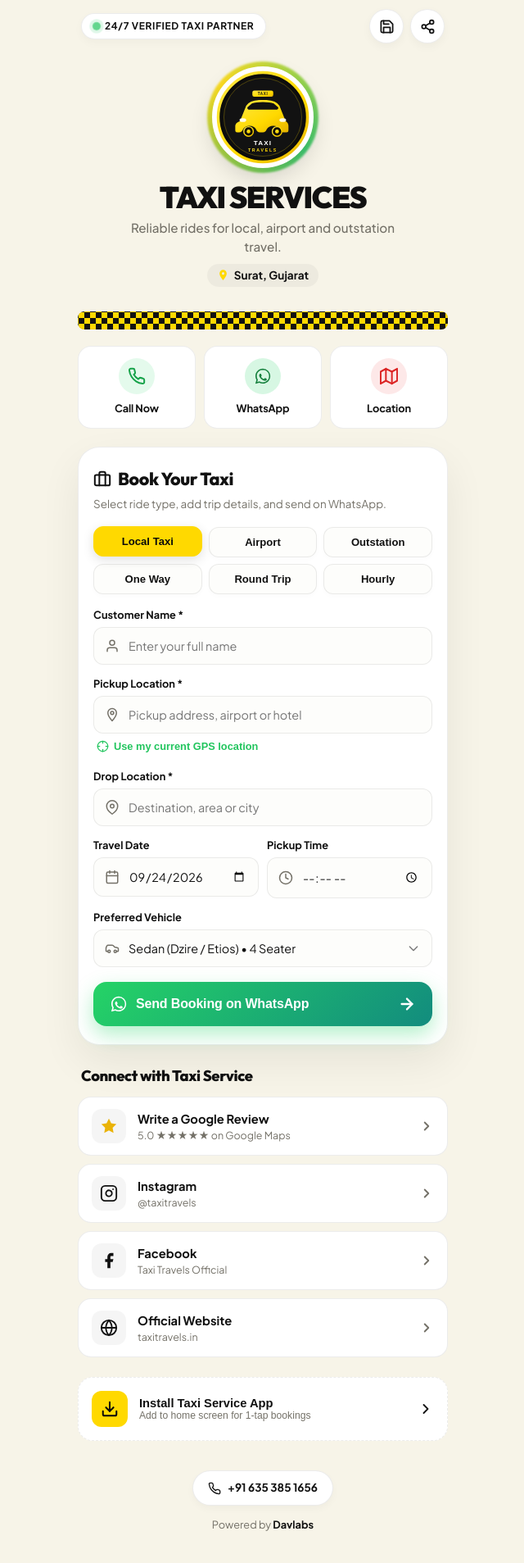
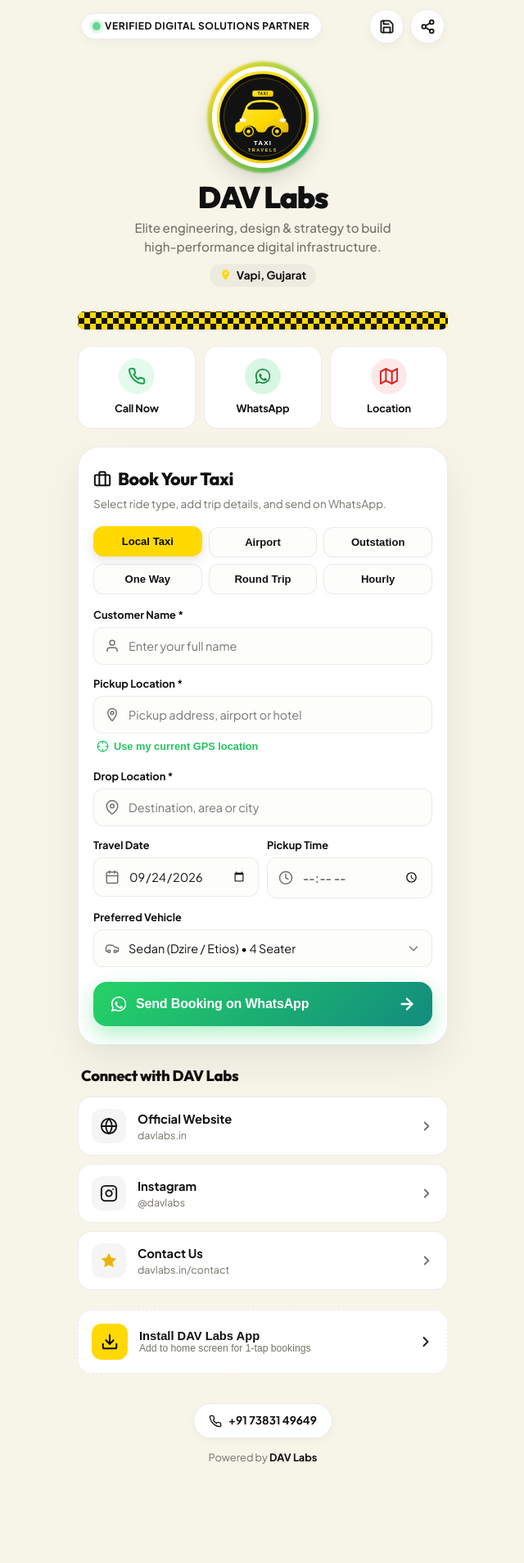
Before and after one commit to AlokMahapatra26/Fleet-Booking, a website: page index.html in a window 1280 px wide. Shown: the part 9-1916 px from the top of the page at 82% size, without its empty margins (319-959 px from the left). Drawn offline with Linux system fonts and the light colour scheme.

Commit message:
data update

```diff
--- a/config.json
+++ b/config.json
@@ -1,10 +1,10 @@
 {
   "brand": {
-    "name": "TAXI SERVICES",
-    "shortName": "Taxi Service",
-    "tagline": "Reliable rides for local, airport and outstation travel.",
-    "locationText": "Surat, Gujarat",
-    "badge": "24/7 Verified Taxi Partner",
+    "name": "DAV Labs",
+    "shortName": "DAV Labs",
+    "tagline": "Elite engineering, design & strategy to build high-performance digital infrastructure.",
+    "locationText": "Vapi, Gujarat",
+    "badge": "Verified Digital Solutions Partner",
     "logoUrl": "assets/logo-taxi.svg",
     "theme": {
       "primary": "#FFD900",
@@ -22,14 +22,14 @@
     }
   },
   "contact": {
-    "primaryPhone": "+919109105155",
-    "displayPhone": "+91 910 910 5155",
-    "whatsappPhone": "919109105155",
-    "secondaryPhone": "+916353851656",
-    "secondaryDisplayPhone": "+91 635 385 1656",
-    "email": "info@taxitravels.in",
-    "address": "Surat, Gujarat, India",
-    "googleMapsUrl": "https://maps.app.goo.gl/gyRVsJUg8bS3QFoa9?g_st=ac"
+    "primaryPhone": "+917383149649",
+    "displayPhone": "+91 73831 49649",
+    "whatsappPhone": "917383149649",
+    "secondaryPhone": "+917383149649",
+    "secondaryDisplayPhone": "+91 73831 49649",
+    "email": "contact@davlabs.in",
+    "address": "Vapi, Valsad, Gujarat - 396195",
+    "googleMapsUrl": "https://davlabs.in"
   },
   "rides": [
     {
@@ -112,39 +112,33 @@
   ],
   "socialLinks": [
     {
-      "type": "review",
-      "label": "Write a Google Review",
-      "subtitle": "5.0 ★★★★★ on Google Maps",
-      "url": "https://maps.google.com"
+      "type": "website",
+      "label": "Official Website",
+      "subtitle": "davlabs.in",
+      "url": "https://davlabs.in"
     },
     {
       "type": "instagram",
       "label": "Instagram",
-      "subtitle": "@taxitravels",
-      "url": "https://instagram.com"
+      "subtitle": "@davlabs",
+      "url": "https://instagram.com/davlabs"
     },
     {
-      "type": "facebook",
-      "label": "Facebook",
-      "subtitle": "Taxi Travels Official",
-      "url": "https://facebook.com"
-    },
-    {
-      "type": "website",
-      "label": "Official Website",
-      "subtitle": "taxitravels.in",
-      "url": "https://taxitravels.in"
+      "type": "review",
+      "label": "Contact Us",
+      "subtitle": "davlabs.in/contact",
+      "url": "https://davlabs.in/contact"
     }
   ],
   "vcard": {
-    "fn": "Taxi Travels",
-    "org": "Taxi Travels",
-    "title": "Taxi Service",
-    "note": "Reliable local, outstation and airport rides."
+    "fn": "DAV Labs",
+    "org": "DAV Labs Solutions",
+    "title": "Digital Solutions Agency",
+    "note": "Elite engineering, design & strategy to build high-performance digital infrastructure."
   },
   "agencyBranding": {
     "showPoweredBy": true,
-    "agencyName": "Davlabs",
+    "agencyName": "DAV Labs",
     "agencyLink": "https://davlabs.in"
   }
 }
--- a/index.html
+++ b/index.html
@@ -51,13 +51,13 @@
         <div class="logo-ring"></div>
         <img id="brandLogo" class="brand-logo-img" src="assets/logo-taxi.svg" alt="Company Logo">
       </div>
-      <h1 id="brandName" class="brand-title">TAXI TRAVELS</h1>
-      <p id="brandTagline" class="brand-tagline">Reliable rides for local, airport and outstation travel.</p>
+      <h1 id="brandName" class="brand-title">DAV Labs</h1>
+      <p id="brandTagline" class="brand-tagline">Elite engineering, design & strategy to build high-performance digital infrastructure.</p>
       <div class="location-badge" id="locationBadge">
         <svg viewBox="0 0 24 24" fill="currentColor">
           <path d="M12 2C8.13 2 5 5.13 5 9c0 5.25 7 13 7 13s7-7.75 7-13c0-3.87-3.13-7-7-7zm0 9.5a2.5 2.5 0 0 1 0-5 2.5 2.5 0 0 1 0 5z"/>
         </svg>
-        <span id="locationText">Surat, Gujarat</span>
+        <span id="locationText">Vapi, Gujarat</span>
       </div>
     </section>
 
@@ -66,7 +66,7 @@
 
     <!-- Quick Action Grid -->
     <div class="quick-actions-grid">
-      <a id="callNowLink" href="tel:+919109105155" class="quick-action-card call">
+      <a id="callNowLink" href="tel:+917383149649" class="quick-action-card call">
         <div class="qa-icon-wrap">
           <svg viewBox="0 0 24 24" fill="none" stroke="currentColor" stroke-width="2.2" stroke-linecap="round" stroke-linejoin="round">
             <path d="M22 16.92v3a2 2 0 0 1-2.18 2 19.79 19.79 0 0 1-8.63-3.07 19.5 19.5 0 0 1-6-6 19.79 19.79 0 0 1-3.07-8.67A2 2 0 0 1 4.11 2h3a2 2 0 0 1 2 1.72 12.84 12.84 0 0 0 .7 2.81 2 2 0 0 1-.45 2.11L8.09 9.91a16 16 0 0 0 6 6l1.27-1.27a2 2 0 0 1 2.11-.45 12.84 12.84 0 0 0 2.81.7A2 2 0 0 1 22 16.92z"></path>
@@ -75,7 +75,7 @@
         <span class="qa-label">Call Now</span>
       </a>
 
-      <a id="whatsappChatLink" href="https://wa.me/919109105155" target="_blank" rel="noopener noreferrer" class="quick-action-card whatsapp">
+      <a id="whatsappChatLink" href="https://wa.me/917383149649" target="_blank" rel="noopener noreferrer" class="quick-action-card whatsapp">
         <div class="qa-icon-wrap">
           <svg viewBox="0 0 24 24" fill="currentColor">
             <path d="M12.04 2c-5.46 0-9.91 4.45-9.91 9.91 0 1.75.46 3.45 1.32 4.95L2.05 22l5.25-1.38c1.45.79 3.08 1.21 4.74 1.21 5.46 0 9.91-4.45 9.91-9.91 0-2.65-1.03-5.14-2.9-7.01A9.816 9.816 0 0 0 12.04 2m.01 1.67c4.54 0 8.24 3.7 8.24 8.24 0 2.2-.86 4.27-2.42 5.82a8.18 8.18 0 0 1-5.82 2.42c-1.42 0-2.82-.37-4.06-1.07l-.29-.17-3.12.82.83-3.04-.19-.3a8.163 8.163 0 0 1-1.25-4.48c0-4.54 3.7-8.24 8.24-8.24m4.52 11.66c-.25-.12-1.47-.72-1.7-.81-.23-.08-.39-.12-.56.12-.17.25-.65.81-.8 1-.15.19-.29.21-.54.08-.25-.12-1.05-.39-2-1.23-.74-.66-1.23-1.47-1.38-1.72-.15-.25-.02-.38.11-.51.11-.11.25-.29.37-.43.12-.15.17-.25.25-.41.08-.17.04-.31-.02-.44-.06-.12-.56-1.35-.77-1.85-.2-.49-.41-.42-.56-.43h-.48c-.17 0-.44.06-.67.31-.23.25-.88.86-.88 2.1 0 1.24.9 2.44 1.03 2.61.12.17 1.77 2.7 4.29 3.78.6.26 1.07.41 1.44.53.6.19 1.15.16 1.58.1.48-.07 1.47-.6 1.68-1.18.21-.58.21-1.07.15-1.18-.07-.11-.23-.17-.48-.29z"/>
--- a/server.js
+++ b/server.js
@@ -9,7 +9,7 @@
 const path = require('path');
 const url = require('url');
 
-const PORT = process.env.PORT || 8080;
+const PORT = process.env.PORT || 4000;
 const ROOT_DIR = __dirname;
 const CONFIGS_DIR = path.join(ROOT_DIR, 'configs');
 
```
